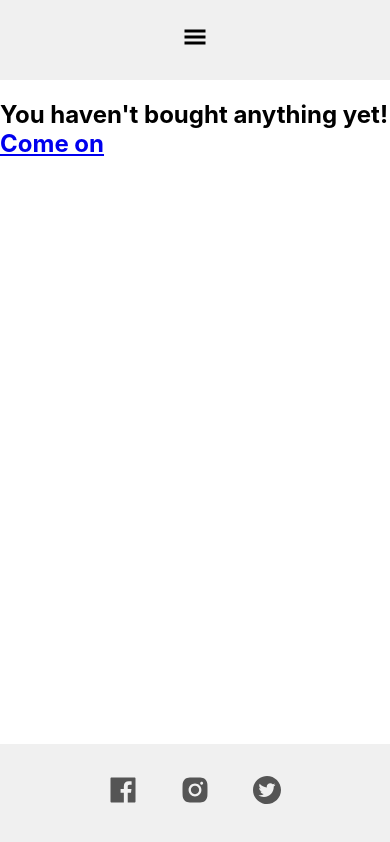
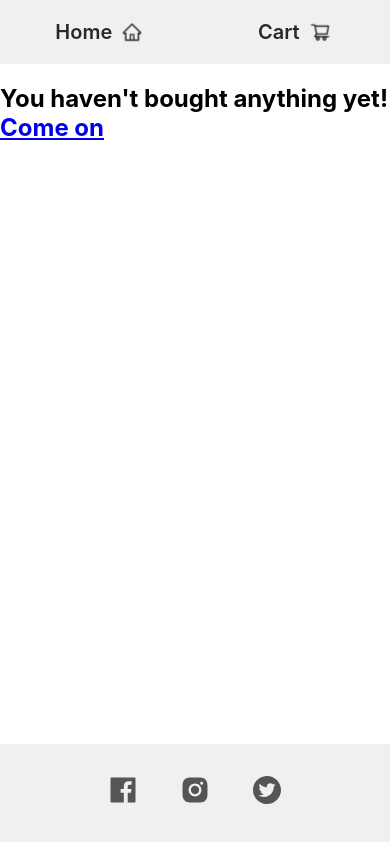
Before and after one commit to sz-adam/react-webshop, a React (Create React App) app: page /cart in a window 390 px wide. Built offline with nearby package versions, Linux system fonts and the light colour scheme.

Commit message:
new navbar + productsbutton Components

```diff
--- a/src/components/Navbar.jsx
+++ b/src/components/Navbar.jsx
@@ -8,7 +8,7 @@ import { AiOutlineClose } from 'react-icons/ai'
 import { CartContext } from '../context/CartContext';
 
 export default function Navbar() {
-  const [mobile, setMobile] = useState(false)
+
  const { cart } = useContext(CartContext);
   const [cartItemCount, setCartItemCount] = useState(0);
   const [showItemCount, setShowItemCount] = useState(false);
@@ -18,23 +18,19 @@ export default function Navbar() {
     setCartItemCount(cart.length);
   }, [cart]);
 
-  const closeMobileMenu = () => {
-    setMobile(false);
-  }
+
   return (
-    <div className='navbar'>
-      <div className={mobile ? 'nav-links-mobile' : 'nav-links'}>
-        <Link to="/" className="navLink"onClick={closeMobileMenu} >
-          {mobile ? 'Home' :<AiOutlineHome />}
+    <div >
+      <div className='navbar'>
+        <Link to="/" className="navLink" >
+          <p>Home</p> <AiOutlineHome className='navbarIcon'/>
         </Link>
-        <Link to="/cart" className="navLink" onClick={closeMobileMenu}>
-          {mobile ? 'Cart' :  <AiOutlineShoppingCart /> }
+        <Link to="/cart" className="navLink" >
+         <p>Cart</p> <AiOutlineShoppingCart className='navbarIcon'/>
            {showItemCount && <sup><span className="cartItemCount">{cartItemCount}</span></sup>}
         </Link>
       </div>
-      <button className='mobile-menu-icon' onClick={() => setMobile(!mobile)}>
-        {mobile ? <AiOutlineClose />: <GiHamburgerMenu /> }
-      </button>
+
     </div>
   )
 }
--- a/src/components/Products.jsx
+++ b/src/components/Products.jsx
@@ -1,12 +1,9 @@
 import React, { useContext } from 'react'
 import '../styles/Products.css'
-import { FaCartArrowDown } from 'react-icons/fa'
-import { FaEye } from 'react-icons/fa'
-import { CartContext } from '../context/CartContext';
-import { Link } from 'react-router-dom';
+
+import ProductsButton from './ProductsButton';
 
 export default function Products({ products }) {
-    const {cart, addToCart } = useContext(CartContext);
     return (
         <div>
             <div className="productsContainer">
@@ -23,15 +20,11 @@ export default function Products({ products }) {
                             <span>{product.price} $</span>
 
                             <div className="buttons">
-                                <button onClick={()=>addToCart(product)}><FaCartArrowDown /></button>
-                                <button > <Link className='productLink' to={`/details/${product.id}`} ><FaEye /></Link></button>
-
+                                <ProductsButton product={product}/>
                             </div>
                         </div>
-
                     </div>
                 ))}
-
             </div >
         </div>
     )
--- /dev/null
+++ b/src/components/ProductsButton.jsx
@@ -0,0 +1,16 @@
+import React, { useContext } from 'react'
+import '../styles/ProductsButton.css'
+import { FaCartArrowDown } from 'react-icons/fa'
+import { FaEye } from 'react-icons/fa'
+import { CartContext } from '../context/CartContext';
+import { Link } from 'react-router-dom';
+
+export default function ProductsButton({ product }) {
+    const { addToCart } = useContext(CartContext);
+    return (
+        <div>
+            <button onClick={() => addToCart(product)}><FaCartArrowDown /></button>
+            <button > <Link className='productLink' to={`/details/${product.id}`} ><FaEye /></Link></button>
+        </div>
+    )
+}
--- a/src/styles/Cart.css
+++ b/src/styles/Cart.css
@@ -54,7 +54,7 @@
 }
 
 .cartButtons button:nth-child(1):hover {
-    color: rgb(202, 54, 54);
+    color: rgb(231, 64, 64);
 }
 .cartButtons button:nth-child(3):hover {
     color: rgb(51, 163, 51);
--- a/src/styles/Category.css
+++ b/src/styles/Category.css
@@ -3,6 +3,7 @@
     justify-content: center;
     align-items: center;
     margin: 10px ;
+
 
 }
 .buttonCategory, .active{
@@ -12,6 +13,7 @@
    border-radius: 20px;
    font-weight: 600;
    font-size: 16px;
+   cursor: pointer;
 }
 
 .active{
--- a/src/styles/Navbar.css
+++ b/src/styles/Navbar.css
@@ -1,91 +1,57 @@
-.navbar {
+
+.navbar{
+  background-color: #f0f0f0;
   display: flex;
-  justify-content: center;
-  align-items: center;
-  background-color: #f0f0f0;
-  padding: 10px;
-  height: 60px;
+  justify-content: space-around;
 }
 
-
-
-.navLink {
-  font-size: 1.5rem;
-  font-weight: bold;
-  padding: 0 20px;
-  color: #555;
+.navbar a {
   text-decoration: none;
-  transition: color 0.3s ease;
+  color: #2e2626;
+  margin-right: 10px;
+  position: relative;
 }
 
-.navLink:hover {
-  color: #000;
+.navbar p {
+  font-size: 20px;
+  font-weight: 600;
+  margin-right: 10px;
 }
 
-.mobile-menu-icon {
-  display: none;
+.navbarIcon{
+  font-size: 20px;
+  animation: pulsate 2s infinite;
 }
 
-.nav-links-mobile {
-  z-index: 999;
-  position: fixed;
-  top: 0;
-  right: 0;
-  height: 100vh;
-  width: 200px;
-  background-color: rgb(240, 240, 240,0.7);
-  transition: right 0.3s ease;
-  padding: 20px;
-  display: flex;
-  flex-direction: column;
-  justify-content: flex-start;
-  align-items: flex-start;
+.navbar .cartItemCount {
+  background-color: rgb(231, 64, 64);
+  color: #fff;
+  font-size: 10px;
+  padding: 2px 5px;
+  border-radius: 50%;
+  position: absolute;
+  top: 10px;
+  right:-20px;
+  animation: pulsate 1s infinite;
 }
 
-.cartItemCount{
-  font-size: 15px;
-  color: #050404;
-  color: red;
-}
-
-@media only screen and (max-width: 768px) {
-
-
-  .nav-links {
-    display: none;
+@keyframes pulsate {
+  0% {
+    transform: scale(1);
   }
-
-  .mobile-menu-icon {
-    display: block;
-    background: none;
-    border: none;
-    outline: none;
-    cursor: pointer;
-    padding: 10px;
-    font-size: 1.5rem;
+  50% {
+    transform: scale(1.2);
   }
-
-  .mobile-menu-icon:hover {
-    transform: scale(1.1);
-  }
-
-  .nav-links-mobile {
-    right: 0;
-    width: 200px;
-    display: flex;
-    flex-direction: column;
-    justify-content: center;
-    align-items: center;
-    font-size: 2rem;
-  }
-
-  .navLink {
-    margin: 10px 0;
+  100% {
+    transform: scale(1);
   }
 }
 
-@media only screen and (max-width: 576px) {
-  .nav-links-mobile {
-    width: 100px;
-  }
+.navbar .navLink {
+  display: flex;
+  align-items: center;
 }
+
+.navbar .navLink{
+  margin-left: 5px;
+}
--- a/src/styles/Products.css
+++ b/src/styles/Products.css
@@ -23,31 +23,3 @@
     height: 200px;
     object-fit: cover;
 }
-
-.buttons{
-    display:none;
-}
-
-.products:hover .buttons{
-    display: flex;
-    flex-direction: column;
-    justify-content: center;
-    align-items: center;
-    position: absolute;
-    right: 0;
-    top: 0;
-    bottom: 0;
-    padding: 30px 10px;
-    background-color:rgb(240, 240, 240,0.5);
-    width: 50px;
-}
-
-.buttons button, .productLink{
-    margin: 10px 0;
-    font-size: 30px;
-    border: none;
-    cursor: pointer;
-    background: none;
-    color: black;
-
-}
--- /dev/null
+++ b/src/styles/ProductsButton.css
@@ -0,0 +1,28 @@
+.buttons {
+    display: none;
+}
+
+.products:hover .buttons {
+    display: flex;
+    flex-direction: column;
+    justify-content: center;
+    align-items: center;
+    position: absolute;
+    right: 0;
+    top: 0;
+    bottom: 0;
+    padding: 30px 10px;
+    background-color: rgb(240, 240, 240, 0.5);
+    width: 50px;
+}
+
+.buttons button,
+.productLink {
+    margin: 10px 0;
+    font-size: 30px;
+    border: none;
+    cursor: pointer;
+    background: none;
+    color: black;
+
+}
```
Also changed, not shown: src/components/Category.jsx (line endings or trailing spaces).
